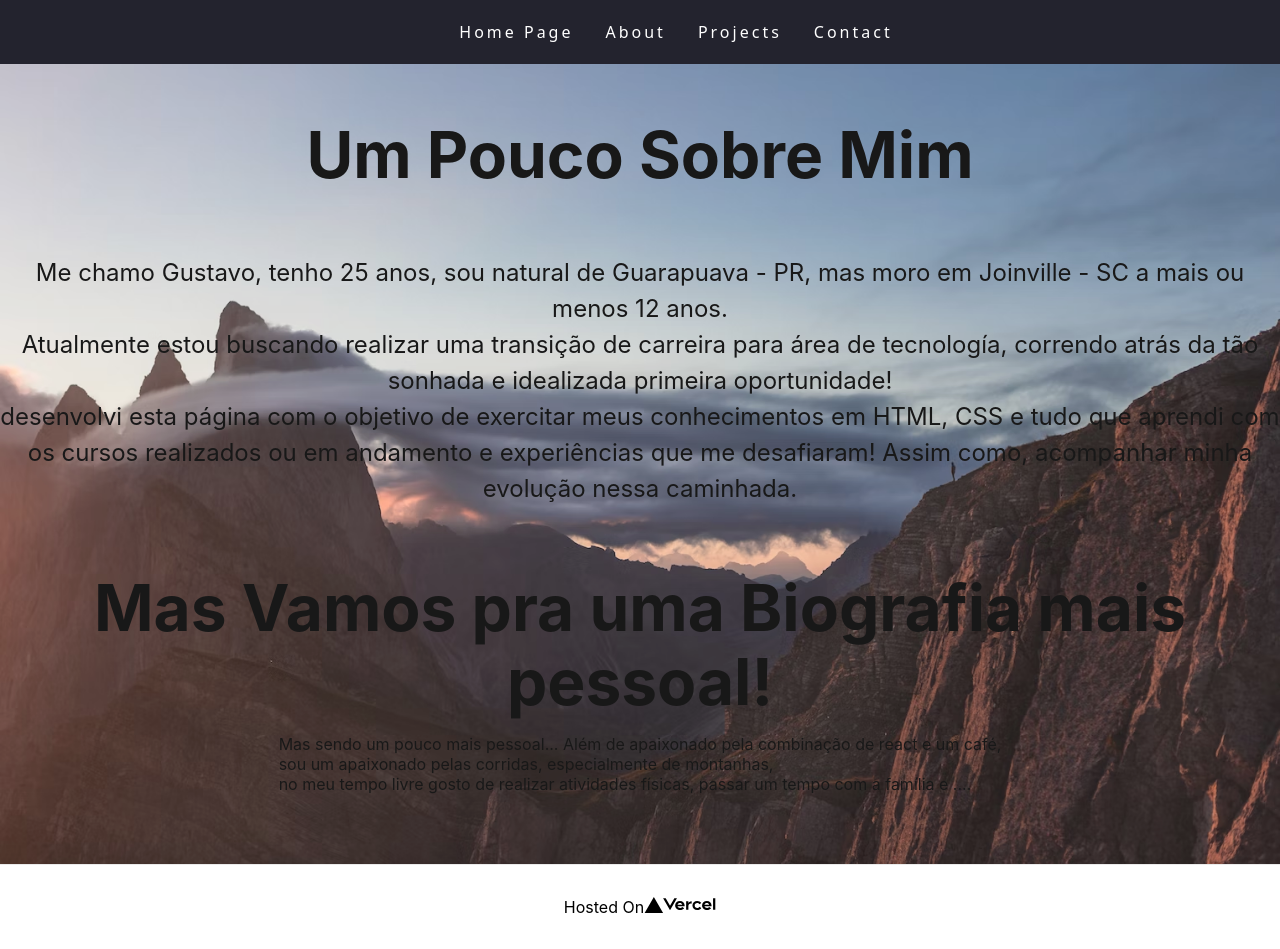
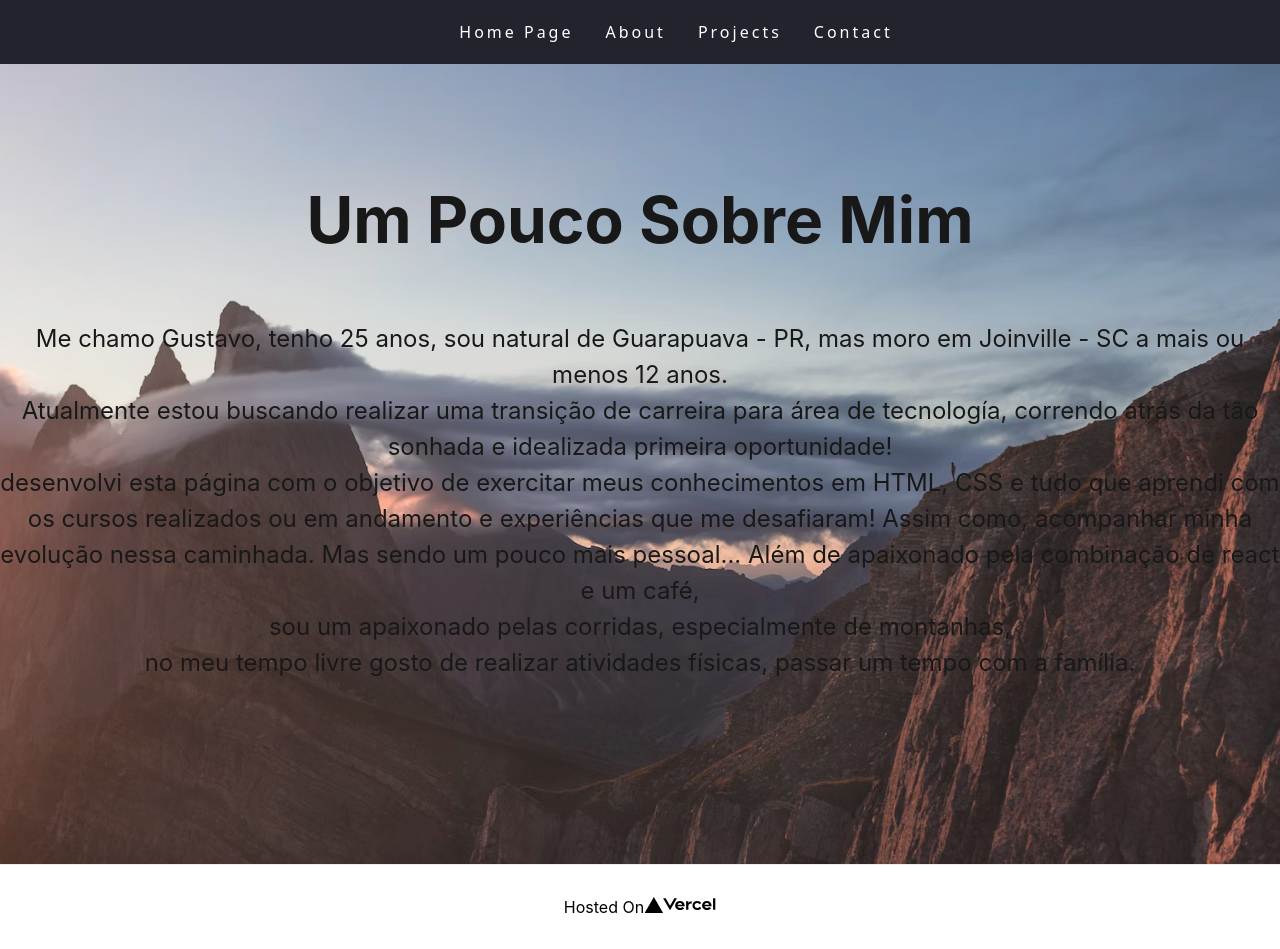
Before and after one commit to GustavoWornes/1997, a Next.js app: page /About in a window 1280 px wide. Built offline with nearby package versions, Linux system fonts and the light colour scheme.

Commit message:
Alteração about

```diff
--- a/pages/About/index.jsx
+++ b/pages/About/index.jsx
@@ -14,14 +14,10 @@ export default function About (){
                 <p className={styles.description}>
                 Me chamo Gustavo, tenho 25 anos, sou natural de Guarapuava - PR, mas moro em Joinville - SC a mais ou menos 12 anos.<br/> Atualmente estou buscando realizar uma transição de carreira para área de tecnología, correndo atrás da tão sonhada e idealizada primeira oportunidade!<br/>
 desenvolvi esta página com o objetivo de exercitar meus conhecimentos em HTML, CSS e tudo que aprendi com os cursos realizados ou em andamento e experiências que me desafiaram! Assim como, acompanhar minha evolução nessa caminhada.
+Mas sendo um pouco mais pessoal... Além de apaixonado pela combinação de react e um café,<br/> sou um apaixonado pelas corridas, especialmente de montanhas, <br/>no meu tempo livre gosto de realizar atividades físicas, passar um tempo com a família.
                 </p>
-                <h5 className={styles.title}>
-                    Mas Vamos pra uma Biografia mais pessoal!
-                </h5>
-                <p>
-                Mas sendo um pouco mais pessoal... Além de apaixonado pela combinação de react e um café,<br/> sou um apaixonado pelas corridas, especialmente de montanhas, <br/>no meu tempo livre gosto de realizar atividades físicas, passar um tempo com a família e ....
 
-                </p>
+
             </main>
         </div>
     )
```
